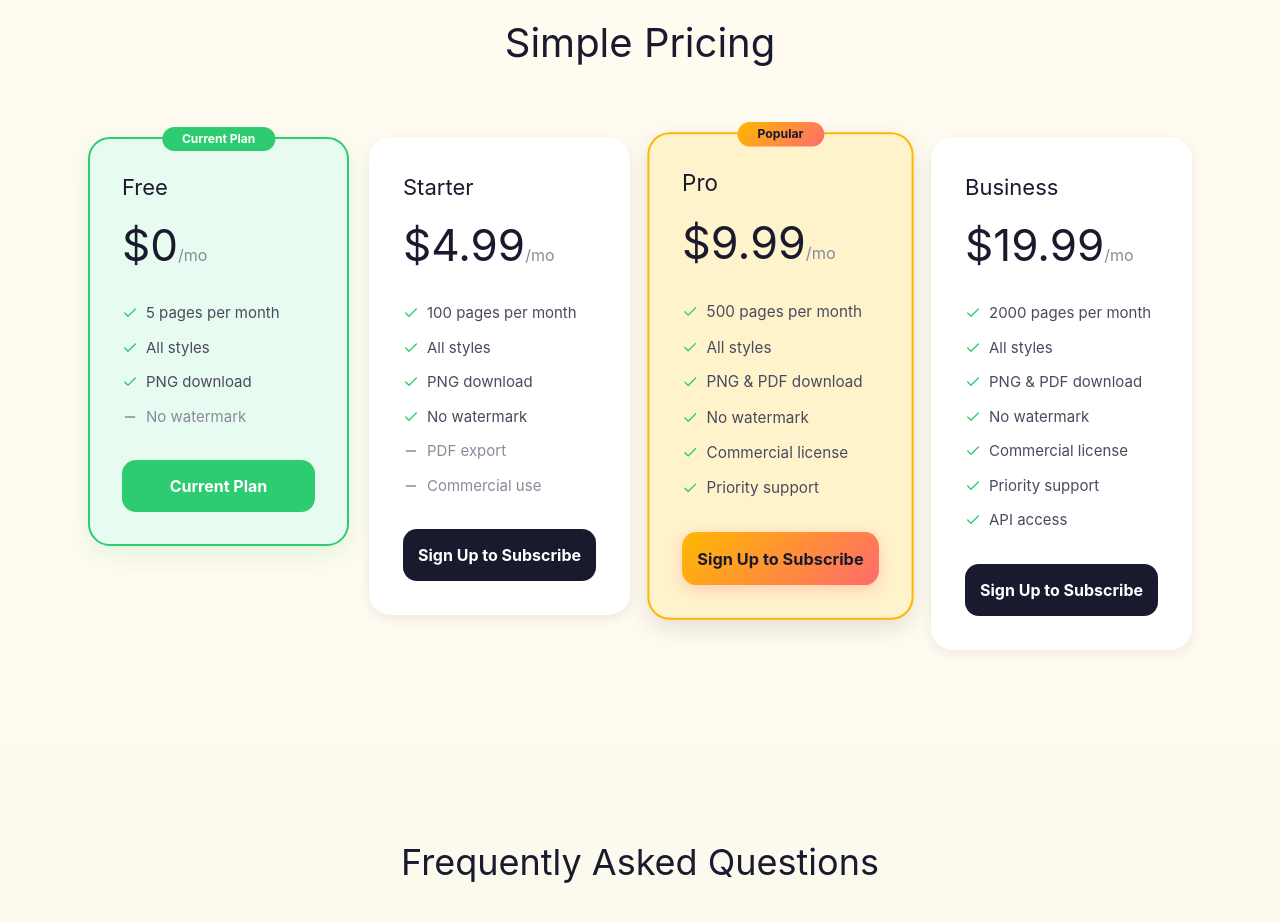
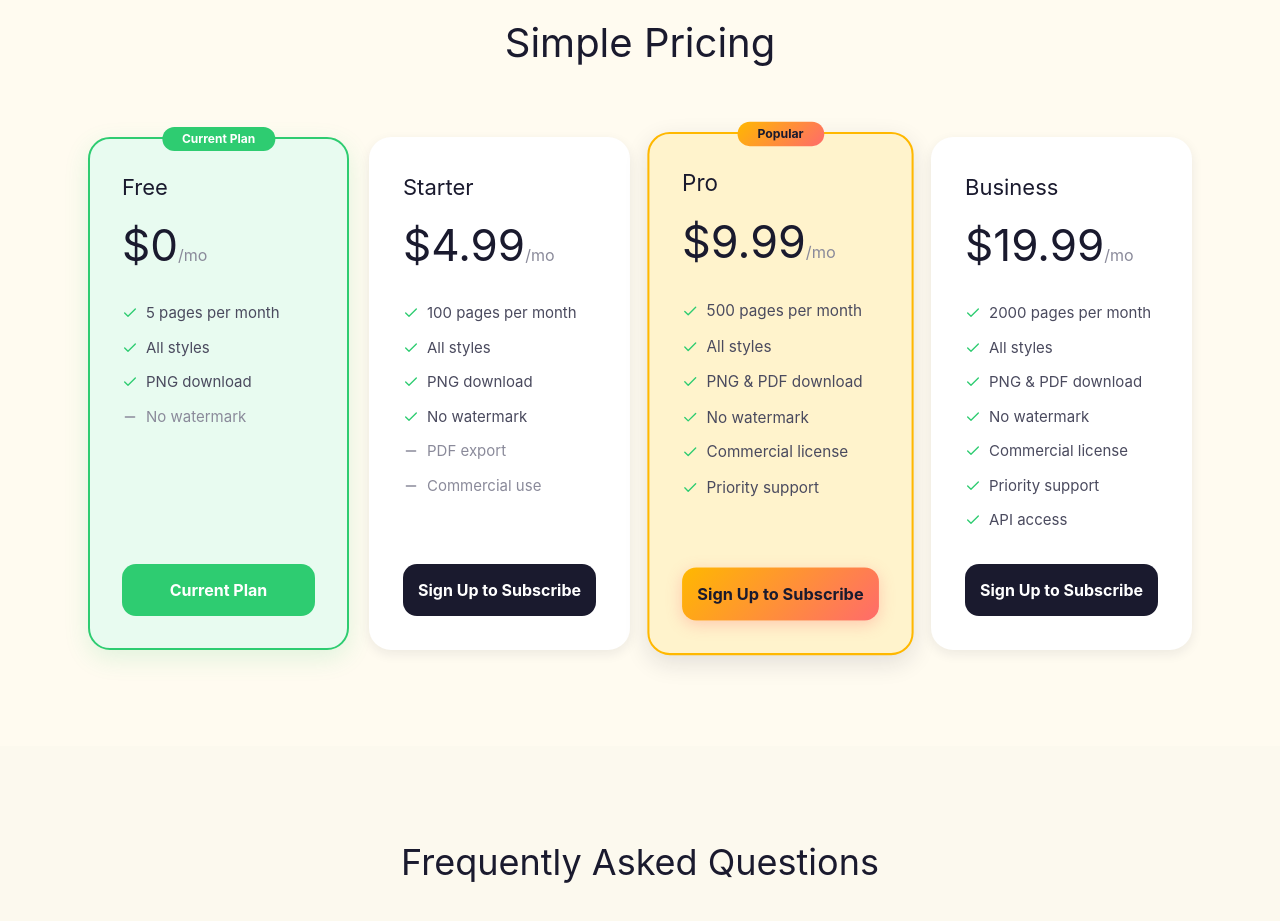
Before and after one commit to rinbs1120/pixcraftx, a Next.js app: page / in a window 1280 px wide. Shown: the part 2360-3281 px from the top of the page. Built offline with nearby package versions, Linux system fonts and the light colour scheme; no server answers; a web font is replaced by a local one.

Commit message:
fix: equal height pricing cards with flex layout

```diff
--- a/src/components/sections/pricing.tsx
+++ b/src/components/sections/pricing.tsx
@@ -126,8 +126,8 @@ export function Pricing() {
           Simple Pricing
         </h2>
 
-        {/* Pricing Grid - 4 columns */}
-        <div className="grid md:grid-cols-2 lg:grid-cols-4 gap-6 md:gap-5 items-start">
+        {/* Pricing Grid - 4 columns, equal height */}
+        <div className="grid md:grid-cols-2 lg:grid-cols-4 gap-6 md:gap-5">
           {plans.map((plan) => {
             const planRank = PLAN_RANK[plan.key] || 0;
             const isCurrent = plan.key === currentPlan;
@@ -137,7 +137,7 @@ export function Pricing() {
             return (
               <div
                 key={plan.name}
-                className={`relative rounded-3xl p-8 transition-all duration-300 hover:-translate-y-1 ${
+                className={`relative rounded-3xl p-8 transition-all duration-300 hover:-translate-y-1 flex flex-col ${
                   isCurrent
                     ? 'border-2 border-[#2ECC71] bg-[#E8FBF0]'
                     : plan.popular
@@ -186,7 +186,7 @@ export function Pricing() {
                 </div>
 
                 {/* Features */}
-                <ul className="space-y-3 mb-8">
+                <ul className="space-y-3 mb-8 flex-grow">
                   {plan.features.map((feature, index) => (
                     <li key={index} className="flex items-center gap-2 text-[15px]">
                       {feature.included ? (
@@ -201,7 +201,8 @@ export function Pricing() {
                   ))}
                 </ul>
 
-                {/* CTA Button */}
+                {/* CTA Button - pushed to bottom with mt-auto */}
+                <div className="mt-auto">
                 {isCurrent ? (
                   <button
                     className="block w-full py-3.5 rounded-xl font-bold text-center bg-[#2ECC71] text-white cursor-default"
@@ -266,6 +267,7 @@ export function Pricing() {
                     {plan.buttonText}
                   </Link>
                 )}
+                </div>
               </div>
             );
           })}
```
